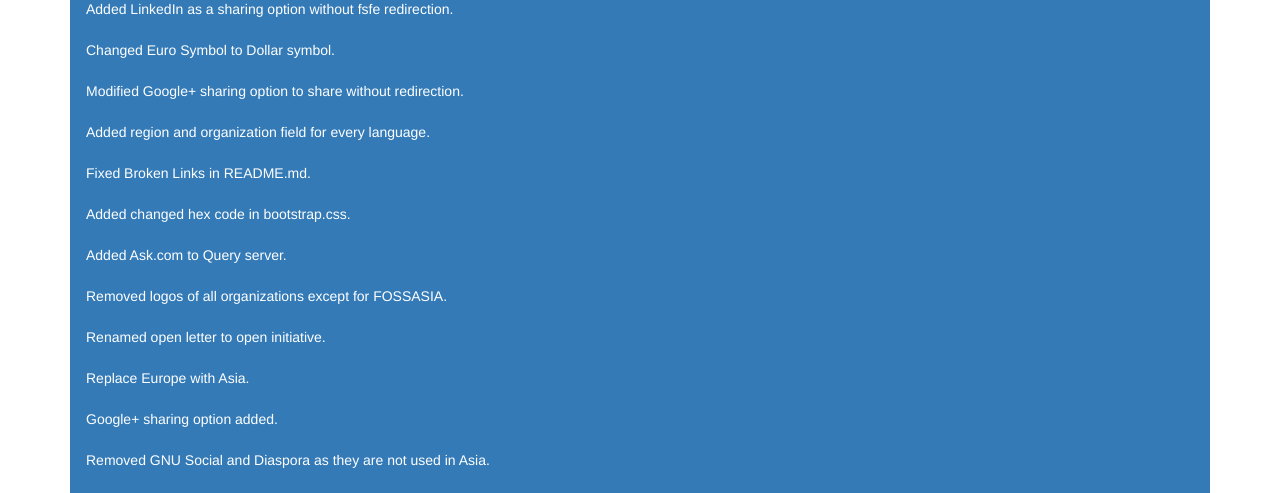
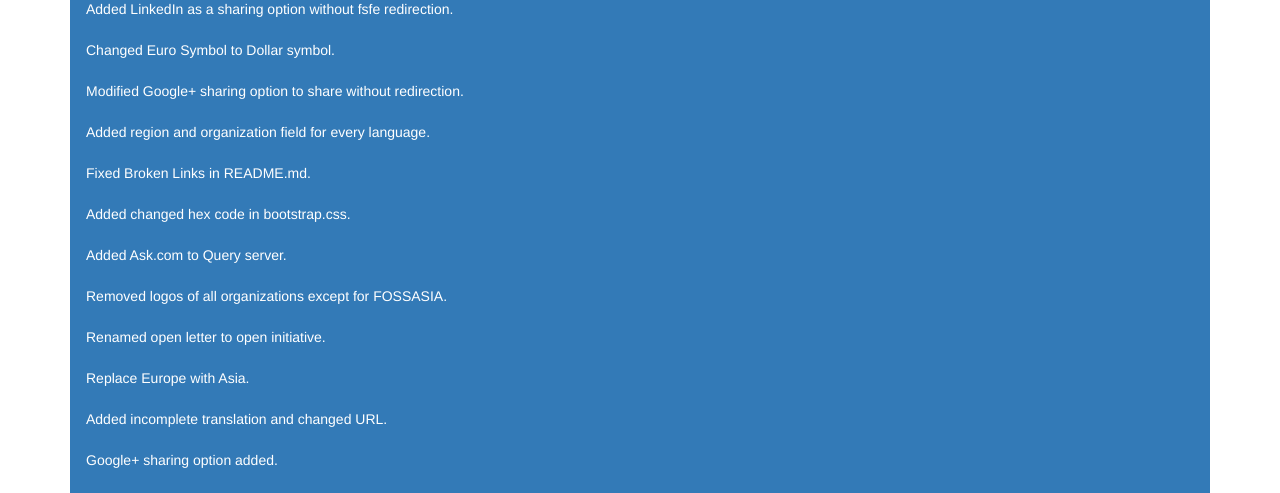
Before and after one commit to sayak119/sayak119.github.io, a plain HTML site: page codeheat.html in a window 1280 px wide. Shown: the part 300-793 px from the top of the page. Drawn offline with nearby package versions, Linux system fonts and the light colour scheme.

Commit message:
Codeheat logs

```diff
--- a/codeheat.html
+++ b/codeheat.html
@@ -26,6 +26,7 @@
     <a href="https://github.com/fossasia/publiccode.asia/pull/20" class="list-group-item list-group-item-action active">Removed logos of all organizations except for FOSSASIA.</a>
     <a href="https://github.com/fossasia/publiccode.asia/pull/33" class="list-group-item list-group-item-action active">Renamed open letter to open initiative.</a>
     <a href="https://github.com/fossasia/publiccode.asia/pull/52" class="list-group-item list-group-item-action active">Replace Europe with Asia.</a>
+    <a href="https://github.com/fossasia/publiccode.asia/pull/79" class="list-group-item list-group-item-action active">Added incomplete translation and changed URL.</a>
     <a href="https://github.com/fossasia/publiccode.asia/pull/46" class="list-group-item list-group-item-action active">Google+ sharing option added.</a>
     <a href="https://github.com/fossasia/publiccode.asia/pull/19" class="list-group-item list-group-item-action active">Removed GNU Social and Diaspora as they are not used in Asia.</a>
     <a href="https://github.com/fossasia/publiccode.asia/pull/40" class="list-group-item list-group-item-action active">Fixed broken open initiative link.</a>
```
